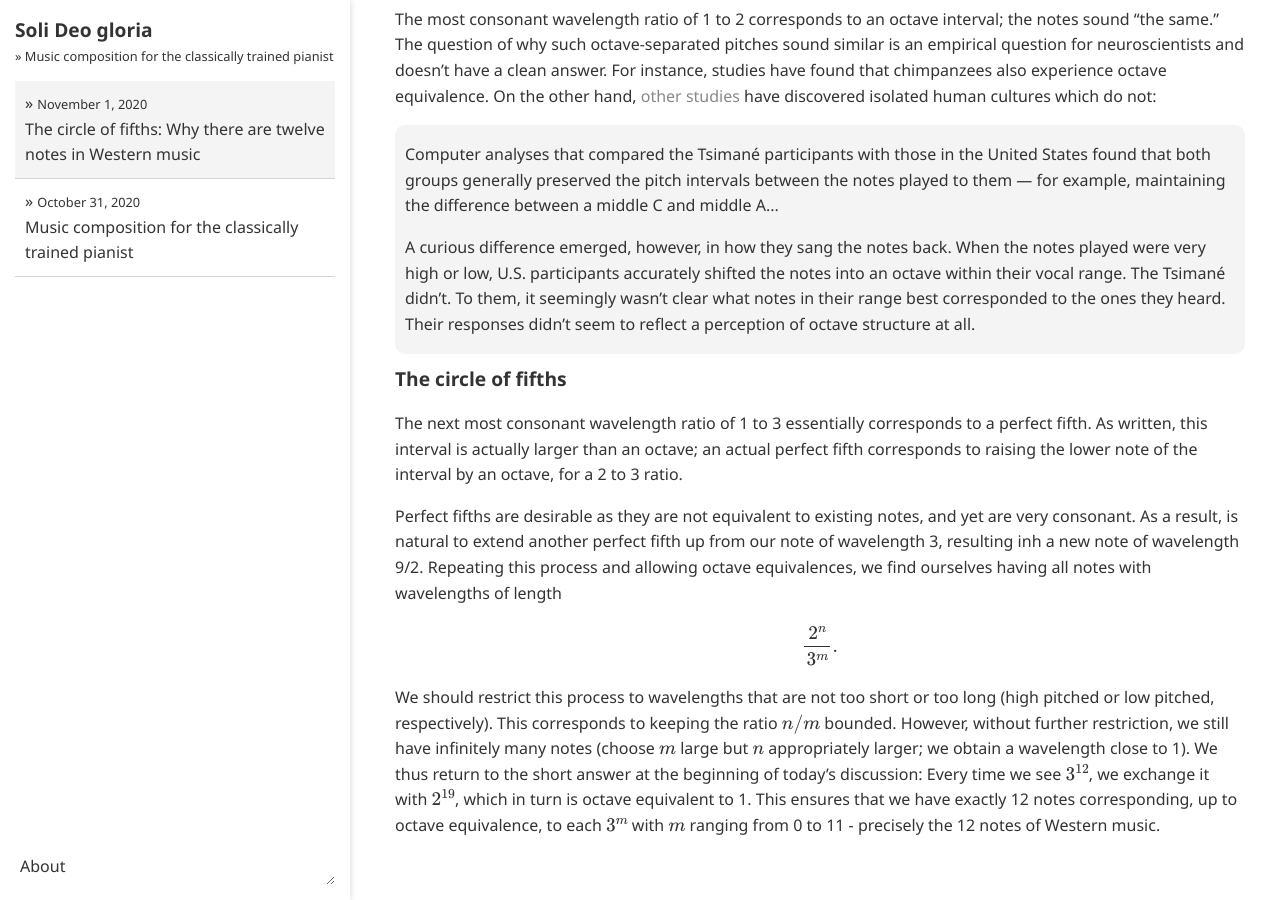
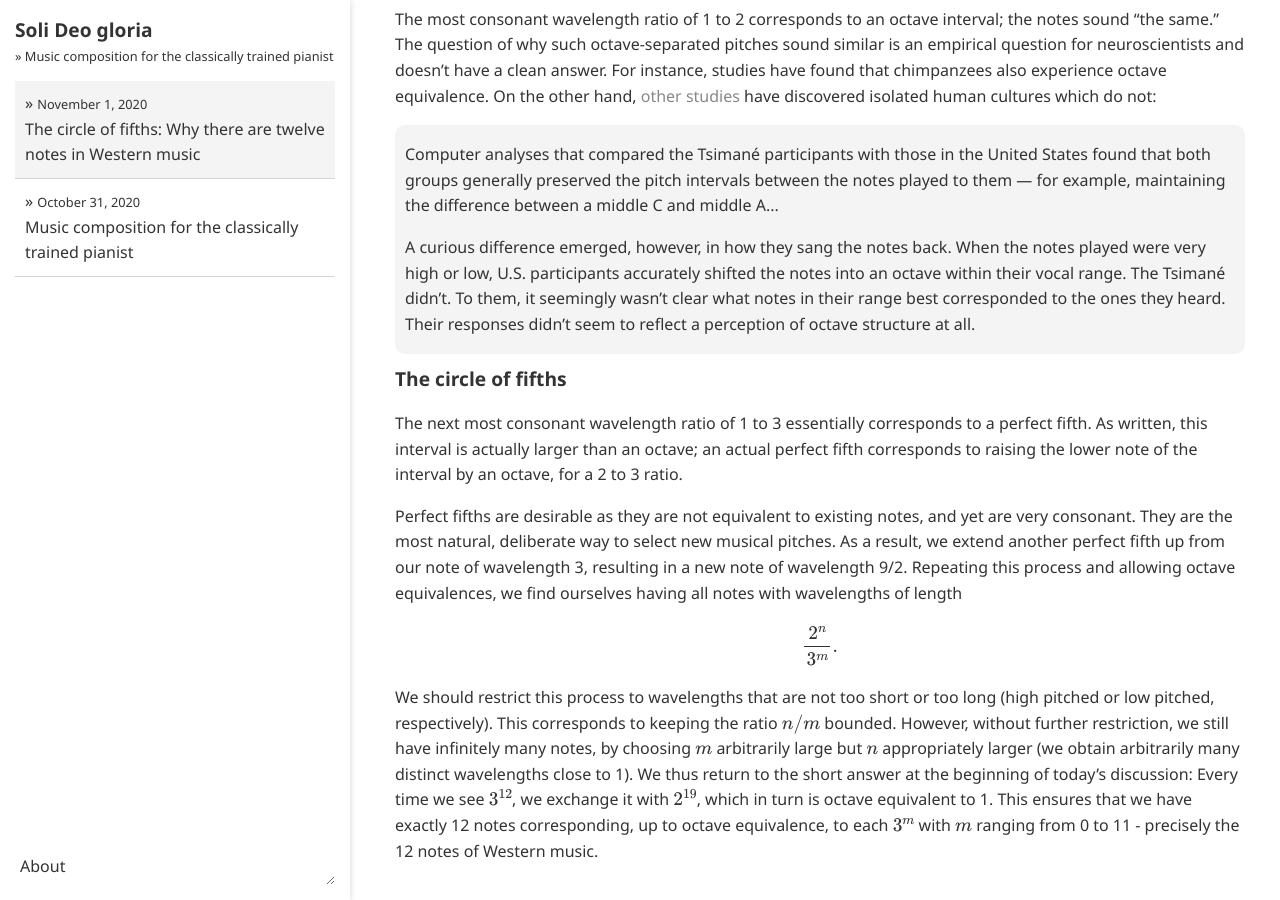
Before and after one commit to ansyblenetwork/sdg, a Jekyll site: the page built from _posts/2020-11-01-the-circle-of-fifths-why-there.md, in a window 1280 px wide and 900 px high, scrolled down 611 px. Built offline with Jekyll 4.4.1, drawn with Linux system fonts in a browser that asks for light colours; formulas are drawn with MathJax 3; before the commit the page ends 1486 px from its top, so only the background shows below that.

Commit message:
Update 2020-11-01-the-circle-of-fifths-why-there.md

```diff
--- a/_posts/2020-11-01-the-circle-of-fifths-why-there.md
+++ b/_posts/2020-11-01-the-circle-of-fifths-why-there.md
@@ -32,8 +32,8 @@ The most consonant wavelength ratio of 1 to 2 corresponds to an octave interval;
 
 The next most consonant wavelength ratio of 1 to 3 essentially corresponds to a perfect fifth. As written, this interval is actually larger than an octave; an actual perfect fifth corresponds to raising the lower note of the interval by an octave, for a 2 to 3 ratio.
 
-Perfect fifths are desirable as they are not equivalent to existing notes, and yet are very consonant. As a result, is natural to extend another perfect fifth up from our note of wavelength 3, resulting inh a new note of wavelength 9/2. Repeating this process and allowing octave equivalences, we find ourselves having all notes with wavelengths of length
+Perfect fifths are desirable as they are not equivalent to existing notes, and yet are very consonant. They are the most natural, deliberate way to select new musical pitches. As a result, we extend another perfect fifth up from our note of wavelength 3, resulting in a new note of wavelength 9/2. Repeating this process and allowing octave equivalences, we find ourselves having all notes with wavelengths of length
 
 $$\frac{2^n}{3^m}.$$
 
-We should restrict this process to wavelengths that are not too short or too long (high pitched or low pitched, respectively). This corresponds to keeping the ratio $$n/m$$ bounded. However, without further restriction, we still have infinitely many notes (choose $$m$$ large but $$n$$ appropriately larger; we obtain a wavelength close to 1). We thus return to the short answer at the beginning of today's discussion: Every time we see $$3^{12}$$, we exchange it with $$2^{19}$$, which in turn is octave equivalent to 1. This ensures that we have exactly 12 notes corresponding, up to octave equivalence, to each $$3^{m}$$ with $$m$$ ranging from 0 to 11 - precisely the 12 notes of Western music.
+We should restrict this process to wavelengths that are not too short or too long (high pitched or low pitched, respectively). This corresponds to keeping the ratio $$n/m$$ bounded. However, without further restriction, we still have infinitely many notes, by choosing $$m$$ arbitrarily large but $$n$$ appropriately larger (we obtain arbitrarily many distinct wavelengths close to 1). We thus return to the short answer at the beginning of today's discussion: Every time we see $$3^{12}$$, we exchange it with $$2^{19}$$, which in turn is octave equivalent to 1. This ensures that we have exactly 12 notes corresponding, up to octave equivalence, to each $$3^{m}$$ with $$m$$ ranging from 0 to 11 - precisely the 12 notes of Western music.
```
